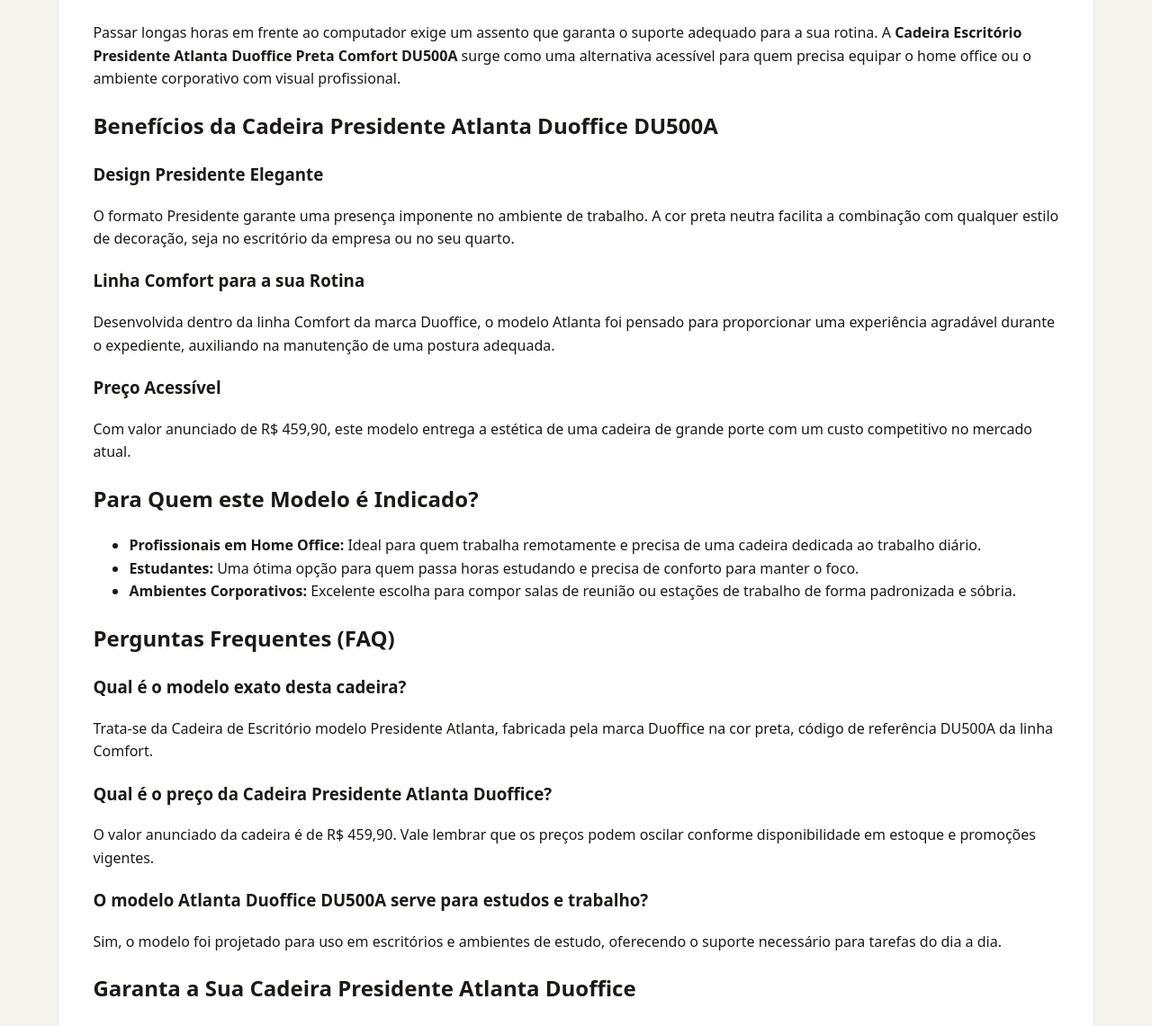
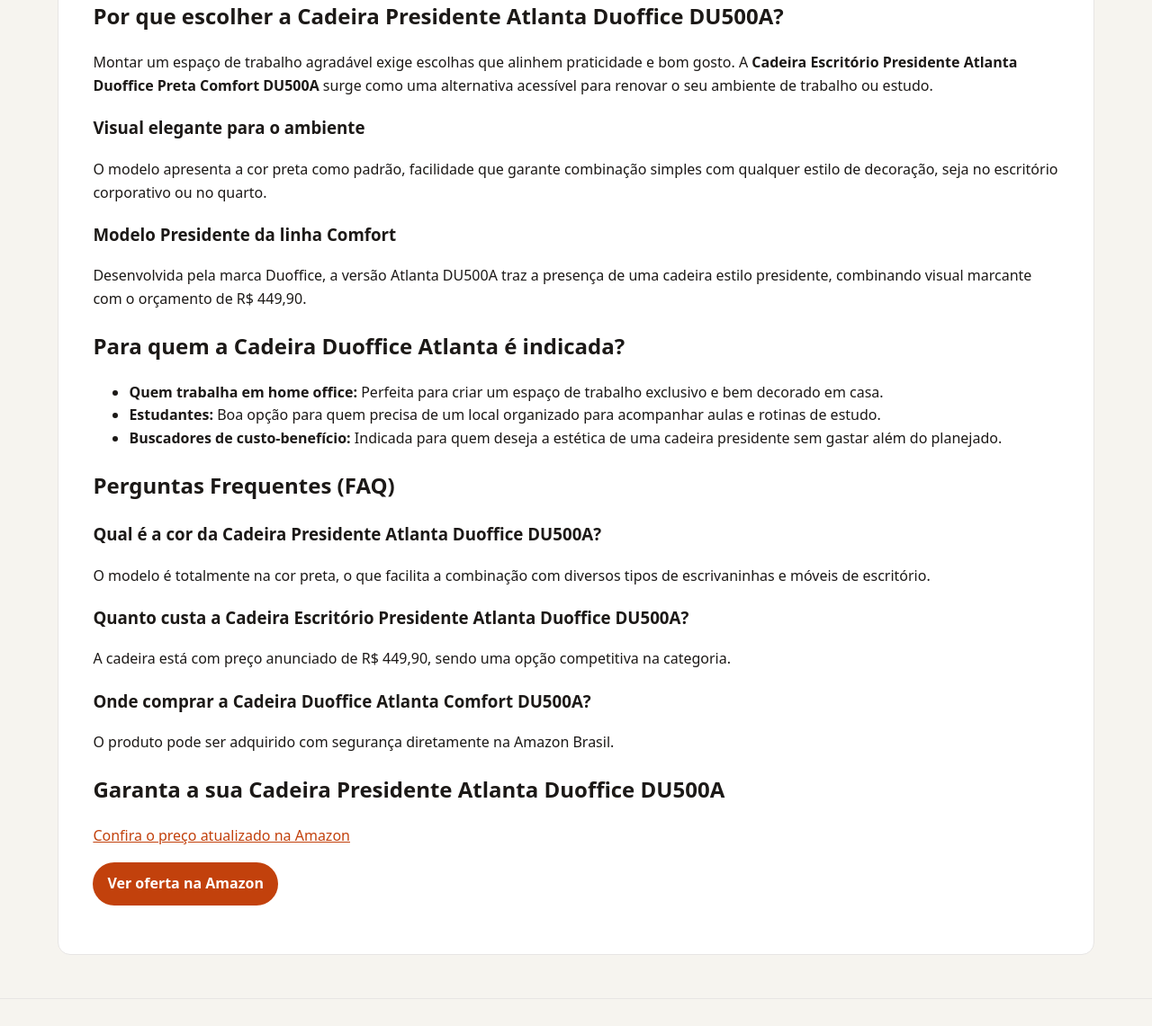
Before and after one commit to Monuver/afiliado, a Jekyll site: the page built from _posts/2026-08-18-cadeira-escritorio-presidente-atlanta-duoffice-preta-comfort-b09vnbcfdj.md, in a window 1280 px wide and 1400 px high, scrolled down 379 px. Shown: the part 259-1400 px from the top of the window at 90% size. Built offline with Jekyll 4.4.1, drawn with Linux system fonts in a browser that asks for light colours; some of the changed text lies outside the part shown; grey boxes are pictures that could not be loaded.

```diff
--- a/_posts/2026-08-18-cadeira-escritorio-presidente-atlanta-duoffice-preta-comfort-b09vnbcfdj.md
+++ b/_posts/2026-08-18-cadeira-escritorio-presidente-atlanta-duoffice-preta-comfort-b09vnbcfdj.md
@@ -1,53 +1,48 @@
 ---
 layout: post
-title: 'Cadeira Escritório Presidente Atlanta Duoffice Preta Comfort DU500A: Vale a Pena por R$ 459,90?'
-description: Buscando conforto e elegância para o seu trabalho? Conheça a Cadeira Escritório Presidente Atlanta Duoffice DU500A por R$ 459,90 e renove seu espaço de...
-date: 2026-11-08 11:49:10 -0300
+title: 'Cadeira Escritório Presidente Atlanta Duoffice Preta Comfort DU500A: Vale o Investimento?'
+description: Busca conforto e estilo para o seu home office? A Cadeira Escritório Presidente Atlanta Duoffice Preta Comfort DU500A está em promoção por R$ 449,90.
+date: 2026-11-12 13:38:15 -0300
 categories:
 - ofertas
 image: https://m.media-amazon.com/images/I/51BMMOKhSJL._AC_SL1000_.jpg
-preco: R$459,90
+preco: R$449,90
 affiliate_url: https://amzn.to/4xiBzBl
 ---
 
-# Cadeira Escritório Presidente Atlanta Duoffice Preta Comfort DU500A: Vale a Pena por R$ 459,90?
+# Cadeira Escritório Presidente Atlanta Duoffice Preta Comfort DU500A: Vale o Investimento?
 
-Buscando conforto e elegância para o seu trabalho? Conheça a Cadeira Escritório Presidente Atlanta Duoffice DU500A por R$ 459,90 e renove seu espaço de trabalho.
+Busca conforto e estilo para o seu home office? A Cadeira Escritório Presidente Atlanta Duoffice Preta Comfort DU500A está em promoção por R$ 449,90.
 
 ![Cadeira Escritório Presidente Atlanta Duoffice Preta Comfort DU500A](https://m.media-amazon.com/images/I/51BMMOKhSJL._AC_SL1000_.jpg)
 
-Passar longas horas em frente ao computador exige um assento que garanta o suporte adequado para a sua rotina. A **Cadeira Escritório Presidente Atlanta Duoffice Preta Comfort DU500A** surge como uma alternativa acessível para quem precisa equipar o home office ou o ambiente corporativo com visual profissional.
+## Por que escolher a Cadeira Presidente Atlanta Duoffice DU500A?
 
-## Benefícios da Cadeira Presidente Atlanta Duoffice DU500A
+Montar um espaço de trabalho agradável exige escolhas que alinhem praticidade e bom gosto. A **Cadeira Escritório Presidente Atlanta Duoffice Preta Comfort DU500A** surge como uma alternativa acessível para renovar o seu ambiente de trabalho ou estudo.
 
-### Design Presidente Elegante
-O formato Presidente garante uma presença imponente no ambiente de trabalho. A cor preta neutra facilita a combinação com qualquer estilo de decoração, seja no escritório da empresa ou no seu quarto.
+### Visual elegante para o ambiente
+O modelo apresenta a cor preta como padrão, facilidade que garante combinação simples com qualquer estilo de decoração, seja no escritório corporativo ou no quarto.
 
-### Linha Comfort para a sua Rotina
-Desenvolvida dentro da linha Comfort da marca Duoffice, o modelo Atlanta foi pensado para proporcionar uma experiência agradável durante o expediente, auxiliando na manutenção de uma postura adequada.
+### Modelo Presidente da linha Comfort
+Desenvolvida pela marca Duoffice, a versão Atlanta DU500A traz a presença de uma cadeira estilo presidente, combinando visual marcante com o orçamento de R$ 449,90.
 
-### Preço Acessível
-Com valor anunciado de R$ 459,90, este modelo entrega a estética de uma cadeira de grande porte com um custo competitivo no mercado atual.
+## Para quem a Cadeira Duoffice Atlanta é indicada?
 
-## Para Quem este Modelo é Indicado?
-
-- **Profissionais em Home Office:** Ideal para quem trabalha remotamente e precisa de uma cadeira dedicada ao trabalho diário.
-- **Estudantes:** Uma ótima opção para quem passa horas estudando e precisa de conforto para manter o foco.
-- **Ambientes Corporativos:** Excelente escolha para compor salas de reunião ou estações de trabalho de forma padronizada e sóbria.
+- **Quem trabalha em home office:** Perfeita para criar um espaço de trabalho exclusivo e bem decorado em casa.
+- **Estudantes:** Boa opção para quem precisa de um local organizado para acompanhar aulas e rotinas de estudo.
+- **Buscadores de custo-benefício:** Indicada para quem deseja a estética de uma cadeira presidente sem gastar além do planejado.
 
 ## Perguntas Frequentes (FAQ)
 
-### Qual é o modelo exato desta cadeira?
-Trata-se da Cadeira de Escritório modelo Presidente Atlanta, fabricada pela marca Duoffice na cor preta, código de referência DU500A da linha Comfort.
+### Qual é a cor da Cadeira Presidente Atlanta Duoffice DU500A?
+O modelo é totalmente na cor preta, o que facilita a combinação com diversos tipos de escrivaninhas e móveis de escritório.
 
-### Qual é o preço da Cadeira Presidente Atlanta Duoffice?
-O valor anunciado da cadeira é de R$ 459,90. Vale lembrar que os preços podem oscilar conforme disponibilidade em estoque e promoções vigentes.
+### Quanto custa a Cadeira Escritório Presidente Atlanta Duoffice DU500A?
+A cadeira está com preço anunciado de R$ 449,90, sendo uma opção competitiva na categoria.
 
-### O modelo Atlanta Duoffice DU500A serve para estudos e trabalho?
-Sim, o modelo foi projetado para uso em escritórios e ambientes de estudo, oferecendo o suporte necessário para tarefas do dia a dia.
+### Onde comprar a Cadeira Duoffice Atlanta Comfort DU500A?
+O produto pode ser adquirido com segurança diretamente na Amazon Brasil.
 
-## Garanta a Sua Cadeira Presidente Atlanta Duoffice
-
-Se você busca renovar seu ambiente de trabalho com um produto visualmente marcante e com preço justo, confira as condições de compra disponíveis na loja.
+## Garanta a sua Cadeira Presidente Atlanta Duoffice DU500A
 
 [Confira o preço atualizado na Amazon](https://amzn.to/4xiBzBl)
```
Also changed, not shown: _posts/2026-08-18-shampoo-clorexidina-dugs-caes-seborreia-anti-queda-500ml-b09l9qkmd1.md (+27 -19 lines), _posts/2026-08-19-flexiveis-cotonete-bastonetes-bellacotton-150unidades-b0cx9wkp1b.md (+25 -24 lines), _posts/2026-08-20-cafeteira-de-fogao-moka-italiana-expresso-aluminio-ate-6-xic-b08b79hyvc.md (+32 -19 lines).
